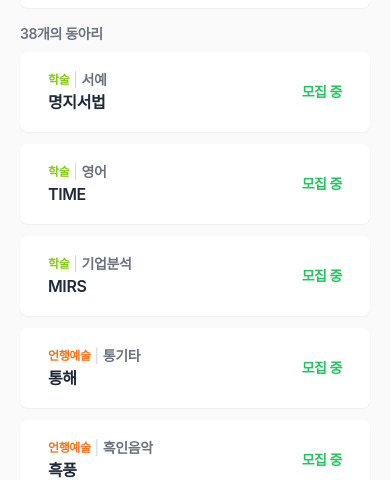
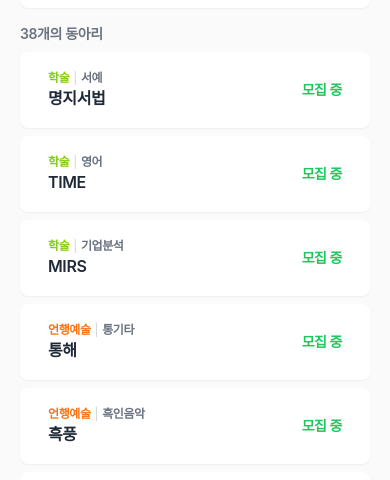
Before and after one commit to k-kbk/Myongji-Club-FE, a Next.js app: page / in a window 390 px wide. Shown: the part 366-846 px from the top of the page. Built offline with nearby package versions, Linux system fonts and the light colour scheme; a web font is replaced by a local one.

Commit message:
design: 기타 디자인 수정

```diff
--- a/src/components/home/Club.tsx
+++ b/src/components/home/Club.tsx
@@ -35,8 +35,8 @@ export default function Club({ id, name, tag, category }: ClubProps) {
             >
               {category}
             </span>
-            <span className="mx-1 text-sm text-gray-300">|</span>
-            <span className="text-sm font-semibold text-gray-500 md:text-sm">
+            <span className="mx-1 text-xs text-gray-300">|</span>
+            <span className="text-xs font-semibold text-gray-500 md:text-sm">
               {tag}
             </span>
           </div>
--- a/src/pages/index.tsx
+++ b/src/pages/index.tsx
@@ -262,7 +262,7 @@ export default function Home() {
       <span className="mb-2 text-sm font-semibold text-gray-500 md:text-base">
         {filtered.length}개의 동아리
       </span>
-      <ul className="mb-8 grid grid-cols-1 place-items-center gap-3 sm:grid-cols-2 md:grid-cols-3 md:gap-5 lg:grid-cols-4">
+      <ul className="mb-8 grid grid-cols-1 place-items-center gap-2 sm:grid-cols-2 md:grid-cols-3 md:gap-5 lg:grid-cols-4">
         {filtered.map((item) => (
           <Club
             key={item.id}
```
